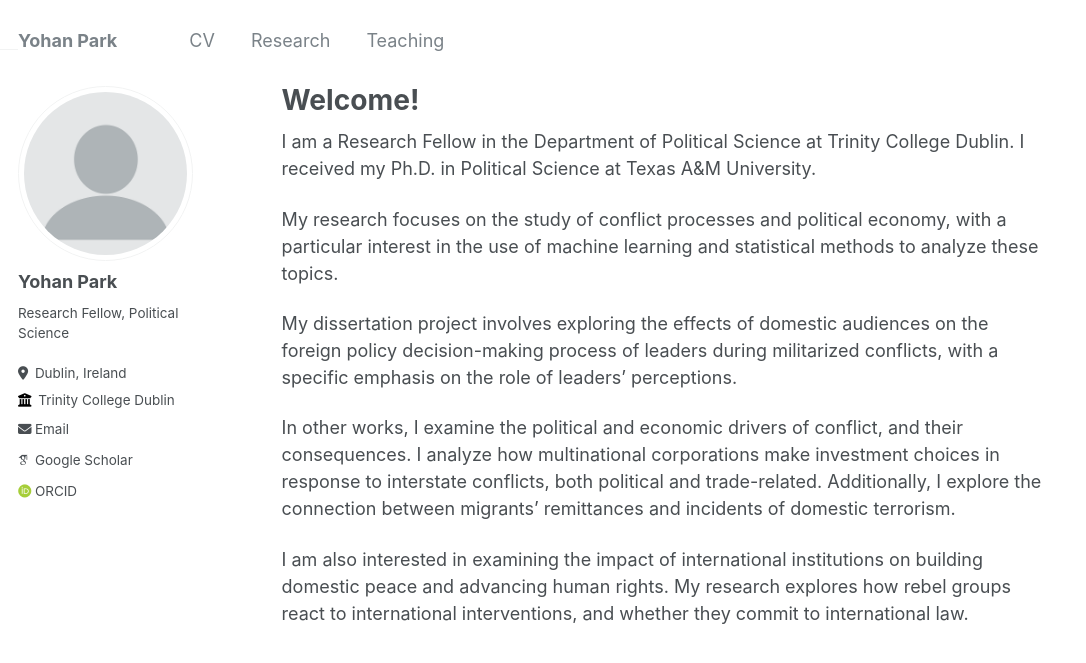
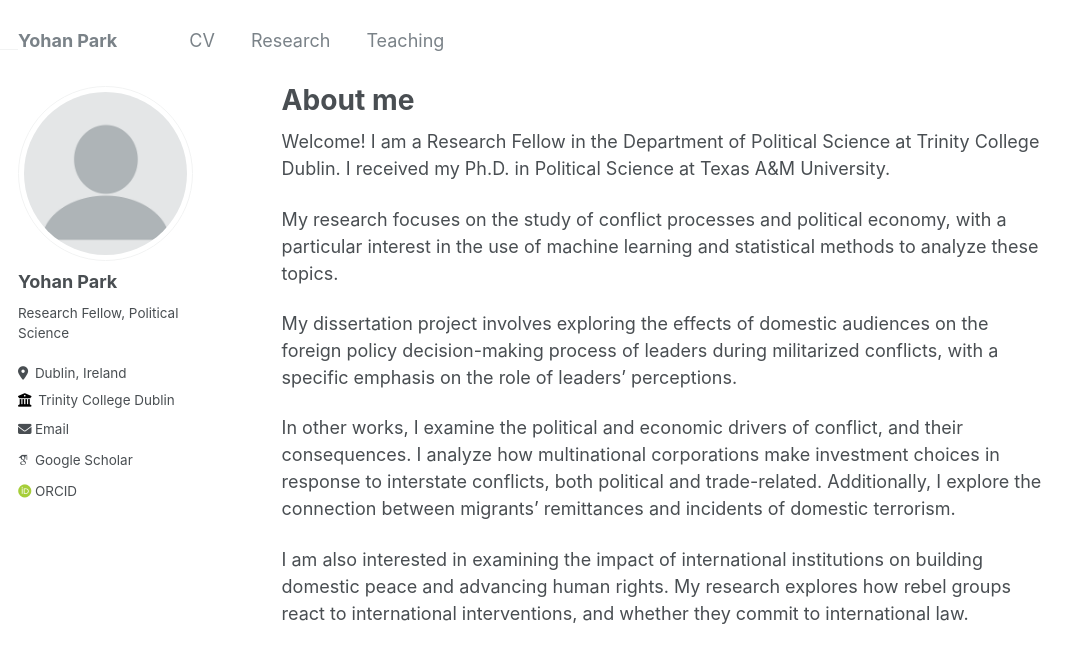
Before and after one commit to yohanpark23/yohanpark23.github.io, a Jekyll site: the page built from _pages/about.md, in a window 1280 px wide. Shown: the top 663 px of the page, without its empty margins (0-1086 px from the left). Built offline with Jekyll 4.4.1, drawn with Linux system fonts in a browser that asks for light colours; some web fonts are replaced.

Commit message:
Update about.md

```diff
--- a/_pages/about.md
+++ b/_pages/about.md
@@ -1,13 +1,14 @@
 ---
 permalink: /
-title: "Welcome!"
+title: "About me"
+excerpt: "About me"
 author_profile: true
 redirect_from:
   - /about/
   - /about.html
 ---
 
-I am a Research Fellow in the Department of Political Science at Trinity College Dublin. I received my Ph.D. in Political Science at Texas A&M University.
+Welcome! I am a Research Fellow in the Department of Political Science at Trinity College Dublin. I received my Ph.D. in Political Science at Texas A&M University.
 
 My research focuses on the study of conflict processes and political economy, with a particular interest in the use of machine learning and statistical methods to analyze these topics.
 
```
